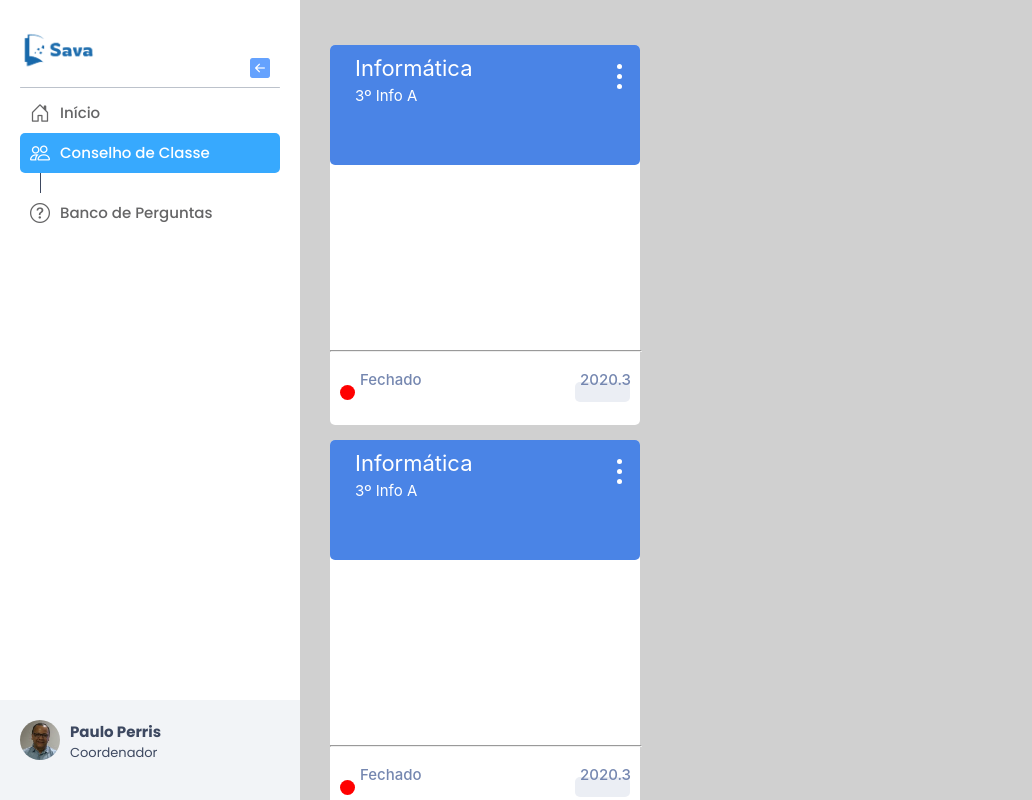
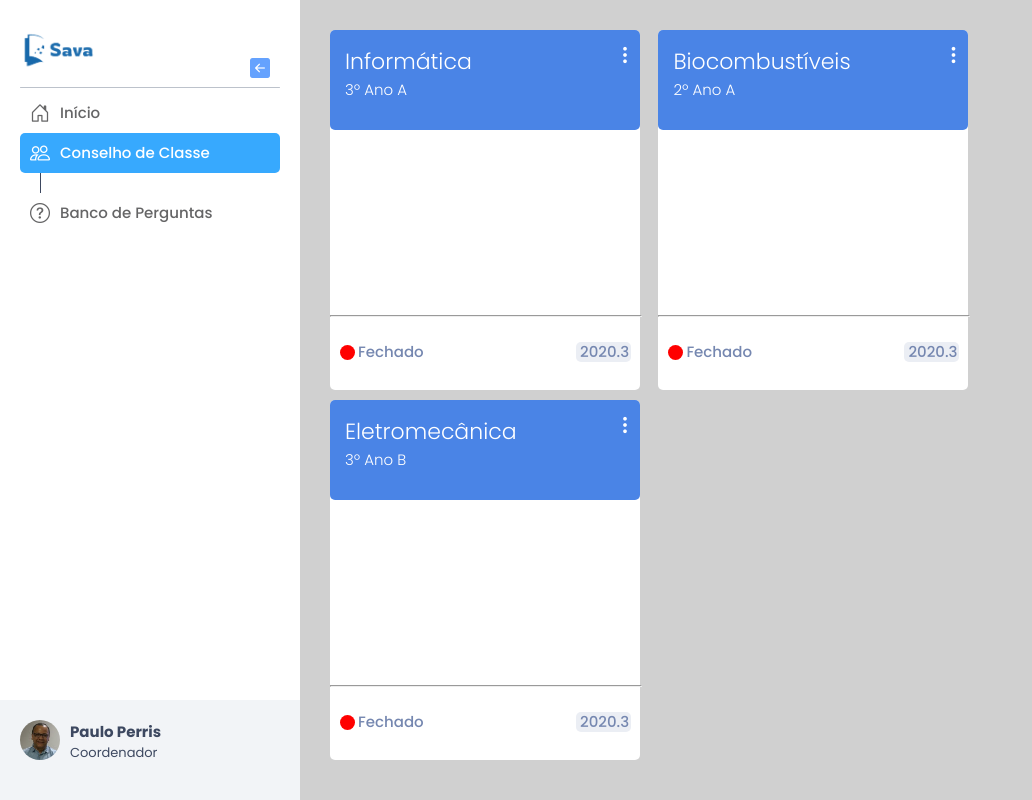
Before and after one commit to jonatasfbastos/sava_front, a React (Create React App) app: page /conselho_de_classe in a window 1280 px wide. Shown: the top 800 px of the page, without its empty margins (0-1032 px from the left). Built offline with nearby package versions, Linux system fonts and the light colour scheme.

Commit message:
SI-2 fix cards item

```diff
--- a/src/components/card-item/card-item.css
+++ b/src/components/card-item/card-item.css
@@ -2,44 +2,48 @@ body{
     background-color: #D0D0D0;
   }
 
- .test{
+/* .test{
    background: red;
    width: 100px;
    height: 100px;
-   flex: 0 1 24%;
 
- }
+
+ }  */
 
 .body{
     background-color: #ffffff;
     border-radius: 5px;
     width: 310px;
-    height: 380px;
-    margin: 0;
+    height: 360px;
+    margin-right: 2%;
+    margin-bottom: 10px;
+    float: left;
   }
+
   .top{
-    width: 310px;
-    height: 120px;
+    width: 100%;
+    height: 100px;
     background-color: #4A84E6;
     border-radius: 5px;
+
+
   }
 
   .top h2{
     font-size: 22px;
     font-weight: 380;
-    font-stretch: expanded;
-    padding: 10px;
-    font-family:-apple-system, BlinkMacSystemFont, 'Segoe UI', Roboto, Oxygen, Ubuntu, Cantarell, 'Open Sans', 'Helvetica Neue', sans-serif ;
+    padding: 15px;
+    padding-bottom: 0px;
     color: rgb(255, 255, 255);
-    margin: 15px;
   }
 
   .top h3{
-    font-family: -apple-system, BlinkMacSystemFont, 'Segoe UI', Roboto, Oxygen, Ubuntu, Cantarell, 'Open Sans', 'Helvetica Neue', sans-serif;
+
     font-size: 15px;
     font-weight: 380;
     color: white;
-    margin: -20px 25px auto;
+    padding: 15px;
+    padding-top: 0px;
   }
 
   hr.line{
@@ -56,22 +60,22 @@ body{
   }
 
   .footer h2.fechado{
-    font-family: -apple-system, BlinkMacSystemFont, 'Segoe UI', Roboto, Oxygen, Ubuntu, Cantarell, 'Open Sans', 'Helvetica Neue', sans-serif;
+    margin-top: 25px;
+    margin-left: 28px;
     position: absolute;
     color: #7587B0;
     font-size: 15px;
     font-weight: 500;
-    padding:20px 10px 100px 30px;
+
 
   }
 
   .footer h2.ano{
-    font-family: -apple-system, BlinkMacSystemFont, 'Segoe UI', Roboto, Oxygen, Ubuntu, Cantarell, 'Open Sans', 'Helvetica Neue', sans-serif;
     font-weight: 500;
     color: #7587B0;
     position: absolute;
     font-size: 15px;
-    padding: 20px 10px 100px 250px;
+    margin: 25px 10px 100px 250px;
   }
 
   .circle {
@@ -80,42 +84,23 @@ body{
     height: 15px;
     border-radius: 50%;
     background-color: red;
-    margin: 35px 20px 1px 10px;
+    margin: 30px 20px 1px 10px;
     }
 
   .background_ano {
     position: absolute;
     width: 55px;
     height: 20px;
-    left: 245px;
-    top: 32px;
-    background: #EBEEF4;
+    left: 246px;
+    top: 27px;
+    background: var(--light-gray-3);
     border-radius: 5px;
     }
 
-  .menu1{
-    position: absolute;
-    width: 5px;
-    height: 5px;
-    border-radius: 50%;
-    background-color: rgb(255, 255, 255);
-    margin: 19px 20px 1px 287px;
-  }
+.icon {
+  font-size: 20px;
+  color: var(--white);
+  position: absolute;
+  margin: 10px 200px 1px 285px;
 
-  .menu2{
-    position: absolute;
-    width: 5px;
-    height: 5px;
-    border-radius: 50%;
-    background-color: rgb(255, 255, 255);
-    margin: 29px 20px 1px 287px;
-  }
-
-  .menu3{
-    position: absolute;
-    width: 5px;
-    height: 5px;
-    border-radius: 50%;
-    background-color: rgb(255, 255, 255);
-    margin: 39px 20px 1px 287px;
-  }
+}
--- a/src/components/card-item/card-item.jsx
+++ b/src/components/card-item/card-item.jsx
@@ -1,26 +1,28 @@
 import React from "react";
 import './card-item.css';
 
-const CardItem = () =>{
+
+
+const CardItem = (props) =>{
+    const {subject, classYear, status, quarter} = props;
     return(
         <div className="body">
             <div className="top">
-
-                <div className="menu1"></div>
-                <div className="menu2"></div>
-                <div className="menu3"></div>
-                <h2>Informática</h2>
-                <h3>3º Info A</h3>
+                <div className="icon">
+                    <i class="bi bi-three-dots-vertical"></i>
+                </div>
+                <h2>{subject}</h2>
+                <h3>{classYear}</h3>
             </div>
             <div className="footer">
                 <hr className="line"/>
                 <div className="fechado">
-                    <h2 className="fechado">Fechado</h2>
+                    <h2 className="fechado">{status}</h2>
                 </div>
                 <div className="fechado">
                     <div className="circle"></div>
                     <div className="background_ano"></div>
-                    <h2 className="ano">2020.3</h2>
+                    <h2 className="ano">{quarter}</h2>
                 </div>
             </div>
         </div>
--- a/src/components/card/card.jsx
+++ b/src/components/card/card.jsx
@@ -2,13 +2,39 @@ import React, { Component } from 'react';
 import './card.css';
 import CardItem from '../card-item/card-item';
 
+const cardItems = [
+  {
+      subject: "Informática",
+      classYear: "3º Ano A",
+      status: "Fechado",
+      quarter: "2020.3"
+  },
+  {
+      subject: "Biocombustíveis",
+      classYear: "2º Ano A",
+      status: "Fechado",
+      quarter: "2020.3"
+  },
+  {
+      subject: "Eletromecânica",
+      classYear: "3º Ano B",
+      status: "Fechado",
+      quarter: "2020.3"
+  }
+]
 
 const Card = () => {
-    const vetor=[1,2,3,4]
+
     return (
             <div className='cards-container'>
-                {vetor.map((index)=>(
-                  <CardItem/>
+                {cardItems.map((cardItem,index)=>(
+                  <CardItem
+                    key={index}
+                    subject={cardItem.subject}
+                    classYear={cardItem.classYear}
+                    status={cardItem.status}
+                    quarter={cardItem.quarter}
+                  />
 
                 ))}
             </div>
```
